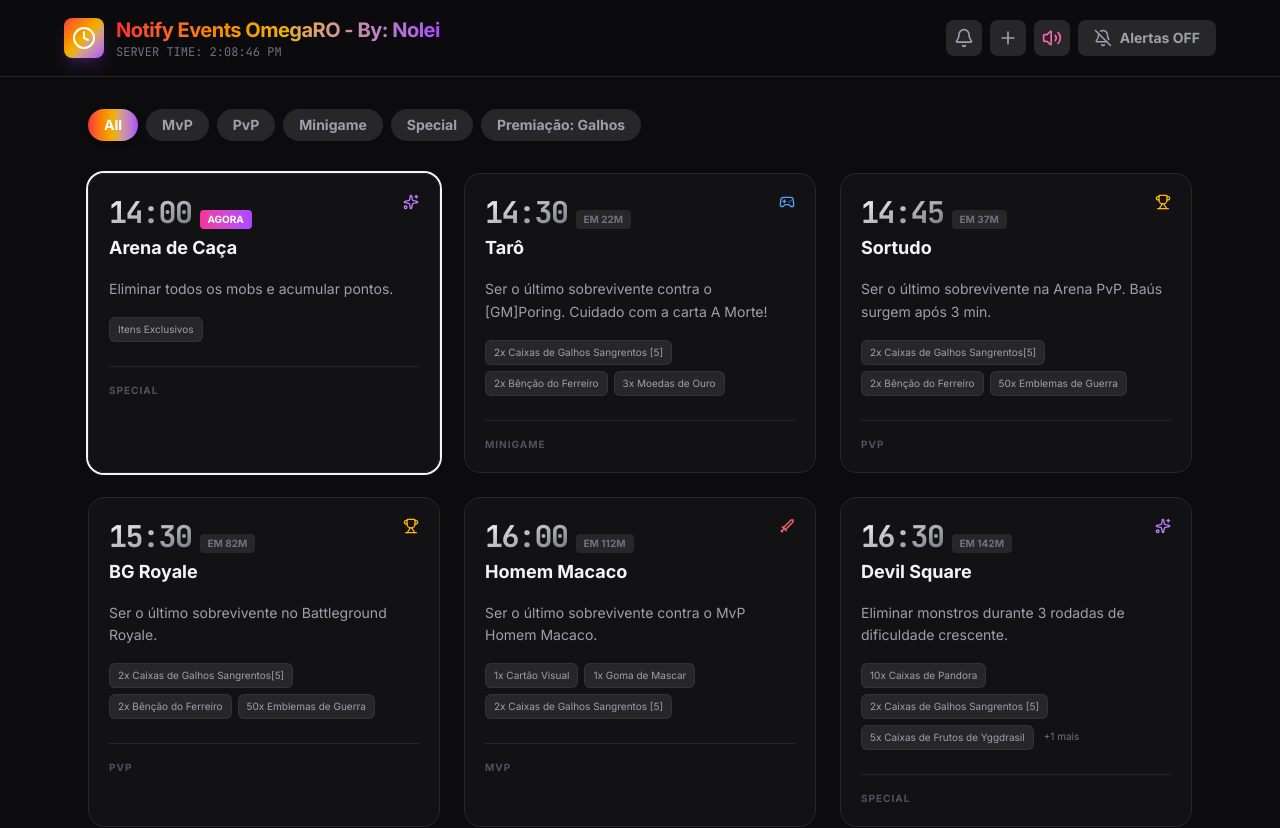
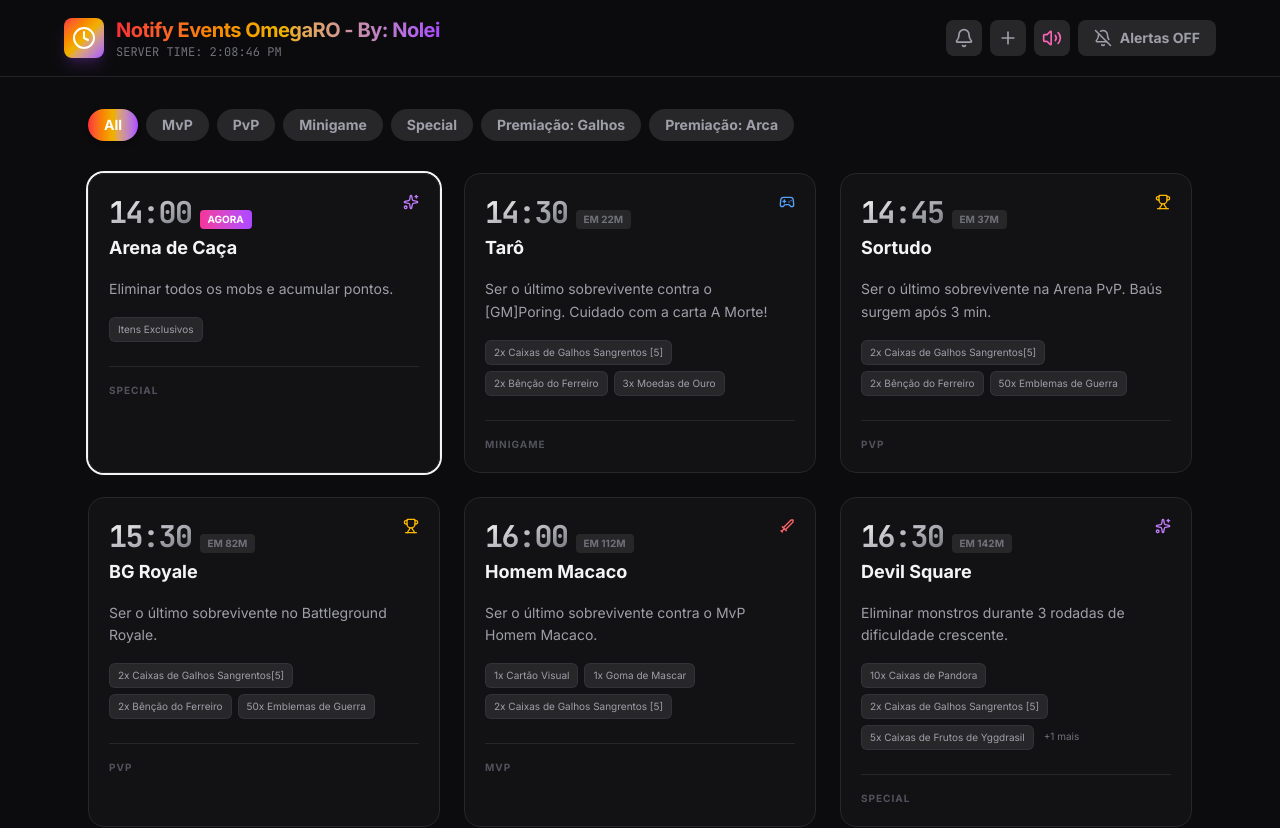
Before and after one commit to Nolei98/Notify-Events, a React (Vite) app: page / in a window 1280 px wide. Shown: the top 828 px of the page. Built offline with nearby package versions, Linux system fonts and the light colour scheme.

Commit message:
feat: Add 'Premiação: Arca' event category
Introduces a new category filter for events related to "Arca Ancestral" and "Svartalfheim" prizes, enhancing event categorization and filtering capabilities.

```diff
--- a/src/App.tsx
+++ b/src/App.tsx
@@ -122,13 +122,17 @@ export default function App() {
     setActiveAlerts(newAlerts);
   }, [processedEvents, dismissedAlerts, soundEnabled, notificationSettings, notificationsEnabled]);
 
-  const categories = ['All', 'MvP', 'PvP', 'Minigame', 'Special', 'Premiação: Galhos'];
+  const categories = ['All', 'MvP', 'PvP', 'Minigame', 'Special', 'Premiação: Galhos', 'Premiação: Arca'];
 
   const filteredEvents = processedEvents.filter(instance => {
     if (selectedCategory === 'All') return true;
     if (selectedCategory === 'Premiação: Galhos') {
       const prizes = instance.event.prizes.join(' ').toLowerCase();
       return prizes.includes('galho') || prizes.includes('sangrento') || prizes.includes('pandora');
+    }
+    if (selectedCategory === 'Premiação: Arca') {
+      const prizes = instance.event.prizes.join(' ').toLowerCase();
+      return prizes.includes('arca ancestral') || prizes.includes('svartalfheim');
     }
     return instance.event.category === selectedCategory;
   });
```
